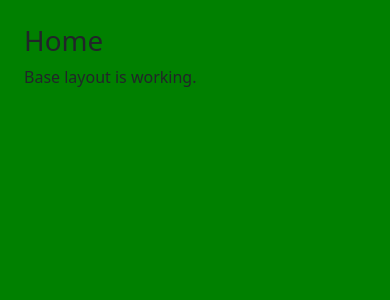
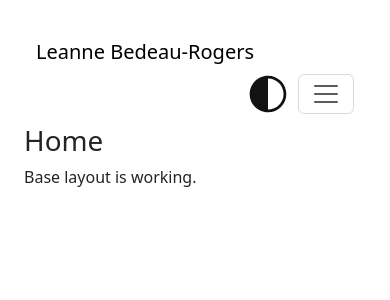
Before and after one commit to creatvie-introvert/portfolio-2026, a Django app: page / in a window 390 px wide. Shown: the top 300 px of the page. Run offline with Django 5.2, Linux system fonts and the light colour scheme.

Commit message:
feat(nav): add responsive navbar with theme toggle

```diff
--- a/core/static/core/css/style.css
+++ b/core/static/core/css/style.css
@@ -1,4 +1,3 @@
 body {
     font-family: system-ui, -apple-system, sans-serif; padding: 24px;
-    background-color: green;
 }
--- a/core/templates/core/base.html
+++ b/core/templates/core/base.html
@@ -1,10 +1,12 @@
 {% load static %}
 <!doctype html>
 <html lang="en">
+
 <head>
     <meta charset="utf-8">
     <meta name="viewport" content="width=device-width, initial-scale=1">
-    <meta name="description" content="UX-led web developer portfolio showcasing selected projects, case studies, and accessible, responsive builds.">
+    <meta name="description"
+        content="UX-led web developer portfolio showcasing selected projects, case studies, and accessible, responsive builds.">
 
     <title>{% block title %}Portfolio 2026{% endblock %}</title>
 
@@ -14,17 +16,98 @@
     <link rel="manifest" href="{% static 'core/favicon/site.webmanifest' %}">
     <meta name="theme-color" content="#000000">
 
-    <link href="https://cdn.jsdelivr.net/npm/bootstrap@5.3.8/dist/css/bootstrap.min.css" rel="stylesheet" integrity="sha384-sRIl4kxILFvY47J16cr9ZwB07vP4J8+LH7qKQnuqkuIAvNWLzeN8tE5YBujZqJLB" crossorigin="anonymous">
+    <link href="https://cdn.jsdelivr.net/npm/bootstrap@5.3.8/dist/css/bootstrap.min.css" rel="stylesheet"
+        integrity="sha384-sRIl4kxILFvY47J16cr9ZwB07vP4J8+LH7qKQnuqkuIAvNWLzeN8tE5YBujZqJLB" crossorigin="anonymous">
 
     <link rel="stylesheet" href="{% static 'core/css/style.css' %}">
 
     {% block extra_head %}{% endblock %}
 </head>
+
 <body>
+    <header>
+        <nav class="navbar navbar-expand-lg">
+            <div class="container">
+
+                <!-- Brand -->
+                <a href="#" class="navbar-brand">
+                    Leanne Bedeau-Rogers
+                </a>
+
+                <!-- Right-side controls (MOBILE/TABLET only) -->
+                <div class="d-flex align-items-center gap-2 ms-auto d-lg-none">
+
+                    <!-- Theme toggle (mobile/tablet) -->
+                    <button type="button" class="btn btn-link p-0 border-0 bg-transparent">
+                        <svg width="44" height="44" viewBox="0 0 44 44" fill="none" xmlns="http://www.w3.org/2000/svg">
+                            <path
+                                d="M22.0003 40.3333C32.1255 40.3333 40.3337 32.1252 40.3337 22C40.3337 11.8748 32.1255 3.66667 22.0003 3.66667C11.8751 3.66667 3.66699 11.8748 3.66699 22C3.66699 32.1252 11.8751 40.3333 22.0003 40.3333ZM22.0003 37.5833V6.41667C30.6068 6.41667 37.5837 13.3936 37.5837 22C37.5837 30.6064 30.6068 37.5833 22.0003 37.5833Z"
+                                fill="#121214" />
+                        </svg>
+                    </button>
+
+                    <!-- Hamburger -->
+                    <button class="navbar-toggler" type="button" data-bs-toggle="collapse"
+                        data-bs-target="#navbarSupportedContent" aria-controls="navbarSupportedContent"
+                        aria-expanded="false" aria-label="Toggle navigation">
+                        <span class="navbar-toggler-icon"></span>
+                    </button>
+
+                </div>
+
+                <!-- Collapse -->
+                <div class="collapse navbar-collapse" id="navbarSupportedContent">
+
+                    <!-- Links -->
+                    <ul class="navbar-nav ms-auto mb-2 mb-lg-0">
+                        <li class="nav-item">
+                            <a href="" class="nav-link active" aria-current="page">Home</a>
+                        </li>
+                        <li class="nav-item">
+                            <a href="#" class="nav-link">Work</a>
+                        </li>
+                        <li class="nav-item">
+                            <a href="#" class="nav-link">Process</a>
+                        </li>
+                        <li class="nav-item">
+                            <a href="#" class="nav-link">About</a>
+                        </li>
+                        <li class="nav-item d-lg-none mt-2">
+                            <a href="#" class="btn btn-dark w-100">Contact</a>
+                        </li>
+                    </ul>
+
+                    <!-- Desktop controls -->
+                    <div class="d-none d-lg-flex align-items-center gap-2 ms-lg-3">
+
+                        <!-- Theme toggle (desktop) -->
+                        <button type="button" class="btn btn-link p-0 border-0 bg-transparent">
+                            <svg width="44" height="44" viewBox="0 0 44 44" fill="none"
+                                xmlns="http://www.w3.org/2000/svg">
+                                <path
+                                    d="M22.0003 40.3333C32.1255 40.3333 40.3337 32.1252 40.3337 22C40.3337 11.8748 32.1255 3.66667 22.0003 3.66667C11.8751 3.66667 3.66699 11.8748 3.66699 22C3.66699 32.1252 11.8751 40.3333 22.0003 40.3333ZM22.0003 37.5833V6.41667C30.6068 6.41667 37.5837 13.3936 37.5837 22C37.5837 30.6064 30.6068 37.5833 22.0003 37.5833Z"
+                                    fill="#121214" />
+                            </svg>
+                        </button>
+
+                        <a href="#" class="btn btn-dark">Contact</a>
+                    </div>
+
+                </div>
+            </div>
+        </nav>
+    </header>
+
     <main>
-        {% block content %}{% endblock %}
+        {% block content %}
+        {% endblock %}
     </main>
 
-    <script src="https://cdn.jsdelivr.net/npm/bootstrap@5.3.8/dist/js/bootstrap.bundle.min.js" integrity="sha384-FKyoEForCGlyvwx9Hj09JcYn3nv7wiPVlz7YYwJrWVcXK/BmnVDxM+D2scQbITxI" crossorigin="anonymous"></script>
+    <footer></footer>
+
+    <script src="https://cdn.jsdelivr.net/npm/bootstrap@5.3.8/dist/js/bootstrap.bundle.min.js"
+        integrity="sha384-FKyoEForCGlyvwx9Hj09JcYn3nv7wiPVlz7YYwJrWVcXK/BmnVDxM+D2scQbITxI"
+        crossorigin="anonymous"></script>
 </body>
+
 </html>
```
